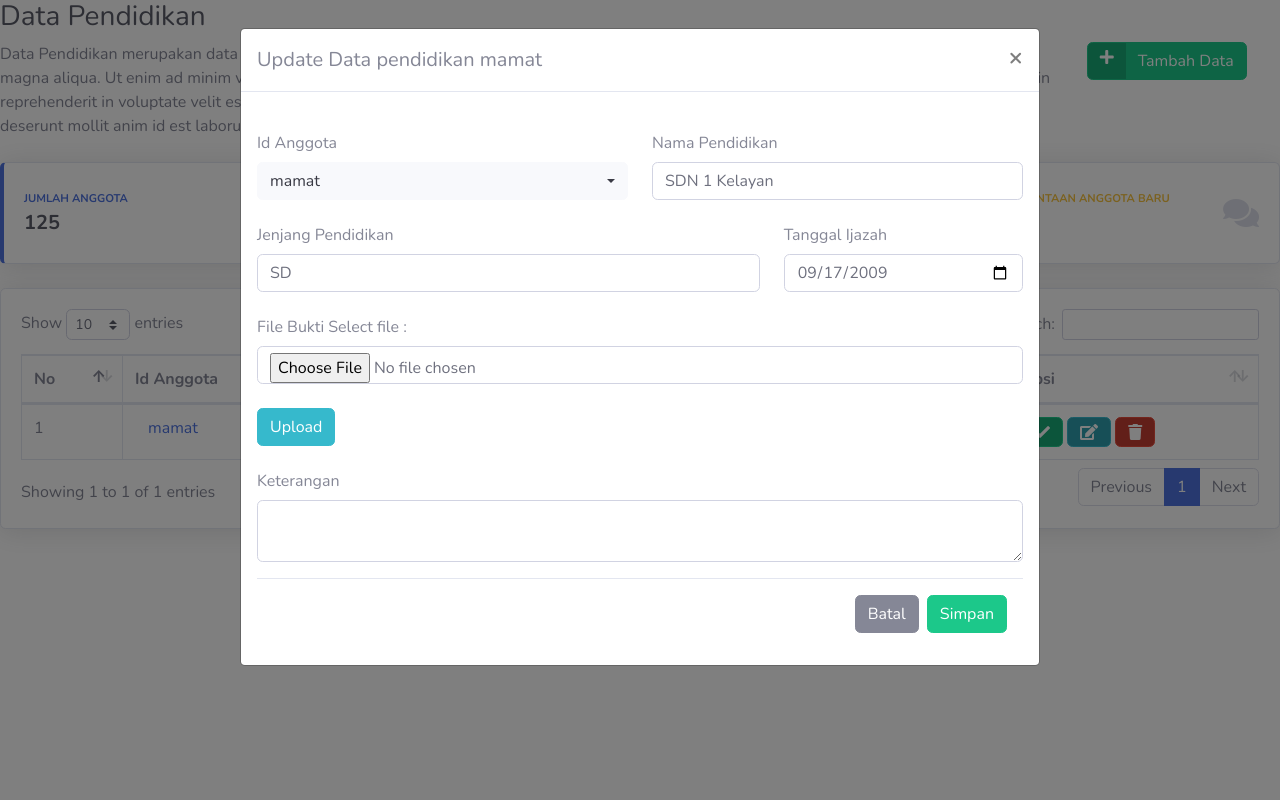
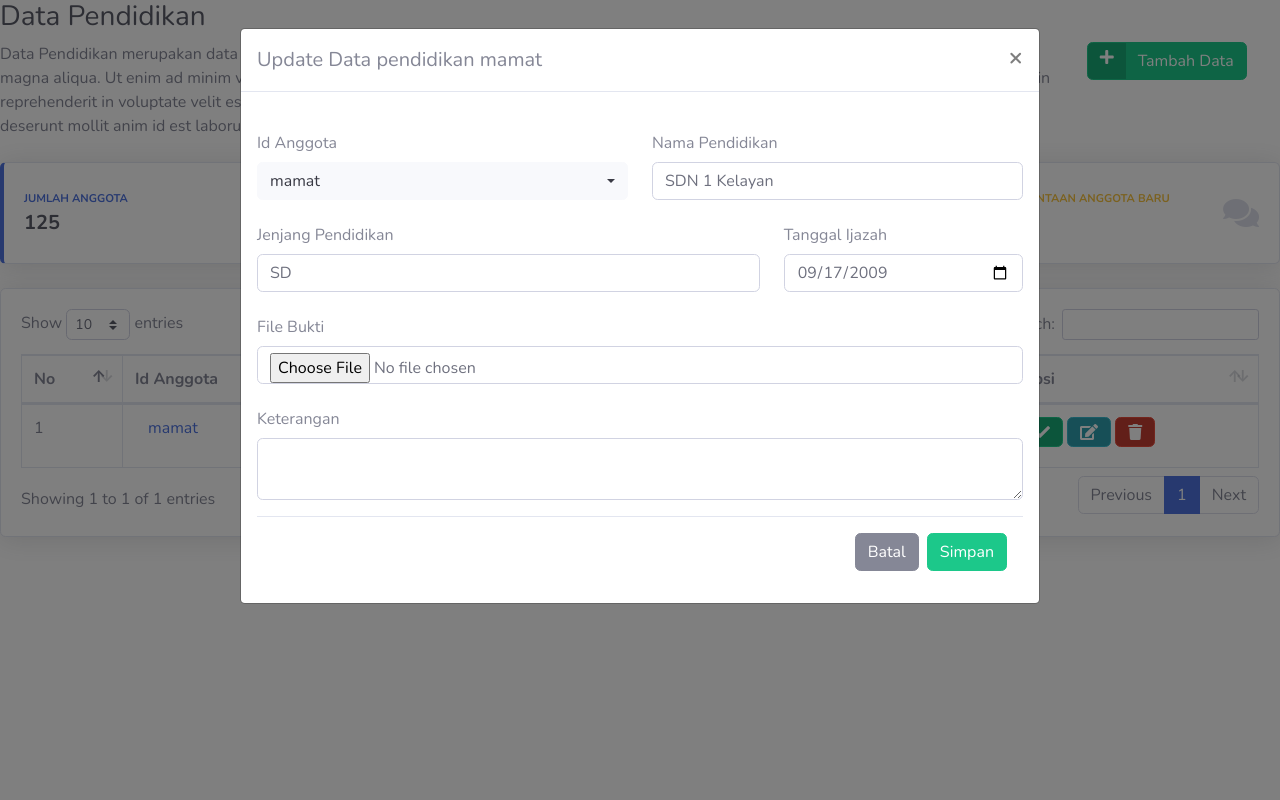
Before and after one commit to cumie/kader, a PHP site: the page made by web/pages/pendidikan.php in a window 1280 px wide, after a click that opens the changed part. Run offline with PHP 8.4, Linux system fonts and the light colour scheme; data comes from the database, SQL or seed files in the repository; tables that the repository leaves empty hold one stand-in row (values such as "Sample post"); the template is opened without the code that fills it: most values are stand-ins (such as "Sample title", 1, 10 or a date in 2020); some libraries are stand-ins or nearby versions; grey boxes are pictures that could not be loaded.

Commit message:
fix-bug: menambah fitur upload dan folder

```diff
--- a/web/pages/pendidikan.php
+++ b/web/pages/pendidikan.php
@@ -6,12 +6,46 @@
       $nama_pendidikan = $_POST['nama_pendidikan'];
       $jenjang_pendidikan = $_POST['jenjang_pendidikan'];
       $tanggal_ijazah = $_POST['tanggal_ijazah'];
-      $file_bukti = $_POST['file_bukti'];
-      // $foto = $_FILES['file']['name'];
       $keterangan = $_POST['keterangan'];
-      $level = 2;
-      $opsi = "pendidikan";
+        $imgFile = $_FILES['file_bukti']['name'];
+        $tmp_dir = $_FILES['file_bukti']['tmp_name'];
+        $imgSize = $_FILES['file_bukti']['size'];
 
+        if(empty($imgFile)){
+           $errMSG = "Please Select Image File.";
+          }
+          else
+          {
+           $upload_dir = 'uploads/pendidikan/'; // upload directory
+
+           $imgExt = strtolower(pathinfo($imgFile,PATHINFO_EXTENSION)); // get image extension
+
+           // valid image extensions
+           $valid_extensions = array('jpeg', 'jpg', 'png', 'gif'); // valid extensions
+
+           // rename uploading image
+           $userpic = $id_anggota."_".date('ymd')."_".generateRandomString(4).".".$imgExt;
+
+           // allow valid image file formats
+           if(in_array($imgExt, $valid_extensions)){
+            // Check file size '5MB'
+            if($imgSize < 5000000)    {
+             move_uploaded_file($tmp_dir,$upload_dir.$userpic);
+            }
+            else{
+             $errMSG = "Sorry, your file is too large.";
+            }
+           }
+           else{
+            $errMSG = "Sorry, only JPG, JPEG, PNG & GIF files are allowed.";
+           }
+          }
+
+      // $level = 2;
+      // $opsi = "pendidikan";
+
+      if(!isset($errMSG))
+      {
         $mySql = "INSERT INTO `pendidikan`(`status`, `id_anggota`, `tanggal_ijazah`, `nama_pendidikan`, `jenjang_pendidikan`, `keterangan`, `file_bukti`) VALUES ( '1',?,?,?,?,?,? ) ";
         $database = new Database();
         $db = $database->getConnection();
@@ -21,7 +55,7 @@
         $stmt->bindParam(3, $nama_pendidikan);
         $stmt->bindParam(4, $jenjang_pendidikan);
         $stmt->bindParam(5, $keterangan);
-        $stmt->bindParam(6, $file_bukti);
+        $stmt->bindParam(6, $userpic);
         $stmt->execute();
         if($stmt) {
            ?>
@@ -31,6 +65,7 @@
         </div>
 <?php
         }
+      } else { echo "Gagal simpan!"; }
   }
 
 if(isset($_POST['Edit'])) {
@@ -39,8 +74,41 @@ if(isset($_POST['Edit'])) {
       $nama_pendidikan = $_POST['nama_pendidikan'];
       $jenjang_pendidikan = $_POST['jenjang_pendidikan'];
       $tanggal_ijazah = $_POST['tanggal_ijazah'];
-      $file_bukti = $_POST['file_bukti']['name'];
+      $file_bukti_lama = $_POST['file_bukti_lama'];
+      $userpic = $_POST['file_bukti_lama'];
       $keterangan = $_POST['keterangan'];
+
+      $imgFile = $_FILES['file_bukti']['name'];
+      $tmp_dir = $_FILES['file_bukti']['tmp_name'];
+      $imgSize = $_FILES['file_bukti']['size'];
+
+      if($imgFile){
+         $upload_dir = 'uploads/pendidikan/'; // upload directory
+
+         $imgExt = strtolower(pathinfo($imgFile,PATHINFO_EXTENSION)); // get image extension
+
+         // valid image extensions
+         $valid_extensions = array('jpeg', 'jpg', 'png', 'gif'); // valid extensions
+
+         // file lawas
+         $file_nama_ja = explode(".",$file_bukti_lama);
+         // rename uploading image
+         $userpic = $file_nama_ja[0].".".$imgExt;
+
+         // allow valid image file formats
+         if(in_array($imgExt, $valid_extensions)){
+          // Check file size '5MB'
+          if($imgSize < 5000000)    {
+           move_uploaded_file($tmp_dir,$upload_dir.$userpic);
+          }
+          else{
+           $errMSG = "Sorry, your file is too large.";
+          }
+         }
+         else{
+          $errMSG = "Sorry, only JPG, JPEG, PNG & GIF files are allowed.";
+         }
+         }
 
 
         $mySql = "UPDATE  `pendidikan` SET `id_anggota`=?, `tanggal_ijazah`=?, `nama_pendidikan`=?, `jenjang_pendidikan`=?, `keterangan`=?, `file_bukti`=? WHERE id=? ";
@@ -52,7 +120,7 @@ if(isset($_POST['Edit'])) {
         $stmt->bindParam(3, $nama_pendidikan);
         $stmt->bindParam(4, $jenjang_pendidikan);
         $stmt->bindParam(5, $keterangan);
-        $stmt->bindParam(6, $file_bukti);
+        $stmt->bindParam(6, $userpic);
         $stmt->bindParam(7, $id);
        $stmt->execute();
 
@@ -68,6 +136,9 @@ if(isset($_POST['Edit'])) {
 
 if(isset($_POST['Hapus'])) {
       $id = $_POST['id'];
+      $id_anggota = $_POST['id_anggota'];
+      $nama = $_POST['nama'];
+      $userpic = $_POST['file_bukti_lama'];
 
       $Sql = "DELETE FROM pendidikan WHERE id=? ";
         $database = new Database();
@@ -76,11 +147,14 @@ if(isset($_POST['Hapus'])) {
         $stmt->bindParam(1, $id);
        $stmt->execute();
 
-       if($stmt) {
+      if($stmt) {
+        if(file_exists("uploads/pengalaman/".$userpic)) {
+          unlink("uploads/pengalaman/".$userpic);
+        }
     ?>
-    <div class="alert alert-success" role="alert">
+   <div class="alert alert-success" role="alert">
       <button type="button" class="close" data-dismiss="alert" aria-label="Close"><span aria-hidden="true">&times;</span></button>
-      <strong>Hapus Data Pendidikan Berhasil!</strong>
+      <strong>Hapus Data Berhasil! </strong> pendidikan dengan ID = <?php echo $id; ?>, oleh anggota  <?php echo $nama; ?> telah dihapus!
     </div>
 <?php
     }
@@ -196,7 +270,7 @@ if(isset($_POST['Hapus'])) {
                       </td>
                       <td><?php echo $nama_pendidikan; ?></td>
                       <td><?php echo $jenjang_pendidikan; ?></td>
-                      <td><?php echo $file_bukti; ?></td>
+                      <td align="center"><a href="uploads/pendidikan/<?php echo $file_bukti; ?>" target="_blank"><img src="uploads/pendidikan/<?php echo $file_bukti ? $file_bukti : 'noimage.png'; ?>" width="50px"></a></td>
                       <td><?php echo $statusx; ?></td>
                       <td>
                       <?php if($status==1) { ?>
@@ -268,12 +342,14 @@ if(isset($_POST['Hapus'])) {
                                 <div class="form-group row">
                                   <div class="col-md-12">
                                     <label for="file_bukti" class="col-form-label">File Bukti</label>
-                                    <!-- Upload File -->
-                                    Select file : <input type='file' name='file_bukti' id='file_bukti' class='form-control' ><br>
-                                    <input type='button' class='btn btn-info' value='Upload' id='btn_upload'>
-
-                                    <!-- Preview-->
-                                    <div id='preview'></div>
+                                  <input type="file" class="form-control" id="image-source" name="file_bukti" onchange="previewImage();"/>
+                                  </div>
+                                </div>
+                                <div class="form-group-row">
+                                  <div class="col-md-12">
+                                    <center>
+                                      <img id="image-preview" alt="image preview"/>
+                                    </center>
                                   </div>
                                 </div>
 
@@ -309,6 +385,7 @@ if(isset($_POST['Hapus'])) {
                           <input type="hidden" name="id" value="<?php echo $id; ?>">
                           <input type="hidden" name="id_anggota" value="<?php echo $id_anggota; ?>">
                           <input type="hidden" name="nama" value="<?php echo $nama; ?>">
+                          <input type="hidden" name="file_bukti_lama" value="<?php echo $file_bukti; ?>">
                           <div class="form-group">
                             Yakin menghapus data ini? baik data pendidikan dan data lain yang berkaitan dengan pendidikan ini akan dihapus?
                           </div>
@@ -371,7 +448,6 @@ if(isset($_POST['Hapus'])) {
 <!-- batas -->
           <!-- Tambah pendidikan Modal-->
           <div class="modal fade" id="pendidikanModal" tabindex="-1" role="dialog" aria-labelledby="anggotaModalLabel" aria-hidden="true">
-            <form role="form" action="" method="post" enctype="multipart/form-data">
               <div class="modal-dialog modal-lg" role="document">
                 <div class="modal-content">
                   <div class="modal-header">
@@ -381,6 +457,7 @@ if(isset($_POST['Hapus'])) {
                     </button>
                   </div>
                   <div class="modal-body"><p>Tambahkan data Anggota, data anggota akan langsung aktif dan dapat mengakses sesuai username dan password terinput.</p>
+                <form role="form" action="" method="post" enctype="multipart/form-data">
                 <div class="form-group row">
                   <div class="col-md-6">
                     <label for="id_anggota" class="col-form-label">Id Anggota</label>
@@ -417,12 +494,14 @@ if(isset($_POST['Hapus'])) {
                 <div class="form-group row">
                   <div class="col-md-12">
                     <label for="file_bukti" class="col-form-label">File Bukti</label>
-                    <!-- Upload File -->
-                    Select file : <input type='file' name='file_bukti' id='file_bukti' class='form-control' ><br>
-                    <input type='button' class='btn btn-info' value='Upload' id='btn_upload'>
-
-                    <!-- Preview-->
-                    <div id='preview'></div>
+                    <input type="file" class="form-control" id="image-source" name="file_bukti" onchange="previewImage();"/>
+                  </div>
+                </div>
+                <div class="form-group-row">
+                  <div class="col-md-12">
+                    <center>
+                      <img id="image-preview" alt="image preview"/>
+                    </center>
                   </div>
                 </div>
 
@@ -444,31 +523,15 @@ if(isset($_POST['Hapus'])) {
 
           <!-- Script -->
           <script type='text/javascript'>
-          $(document).ready(function(){
-              $('#btn_upload').click(function(){
+          function previewImage() {
+              document.getElementById("image-preview").style.display = "block";
+              var oFReader = new FileReader();
+               oFReader.readAsDataURL(document.getElementById("image-source").files[0]);
 
-                  var fd = new FormData();
-                  var files = $('#file')[0].files[0];
-                  fd.append('file',files);
-
-                  // AJAX request
-                  $.ajax({
-                      url: 'pages/ajaxfile.php',
-                      type: 'post',
-                      data: fd,
-                      contentType: false,
-                      processData: false,
-                      success: function(response){
-                          if(response != 0){
-                              // Show image preview
-                              $('#preview').append("<img src='"+response+"' width='160' height='160' style='display: inline-block;'>");
-                          }else{
-                              alert('file not uploaded');
-                          }
-                      }
-                  });
-              });
-          });
+              oFReader.onload = function(oFREvent) {
+                document.getElementById("image-preview").src = oFREvent.target.result;
+              };
+            };
           </script>
 
 
```
Also changed, not shown: web/uploads/pendidikan/.jpg (added).
